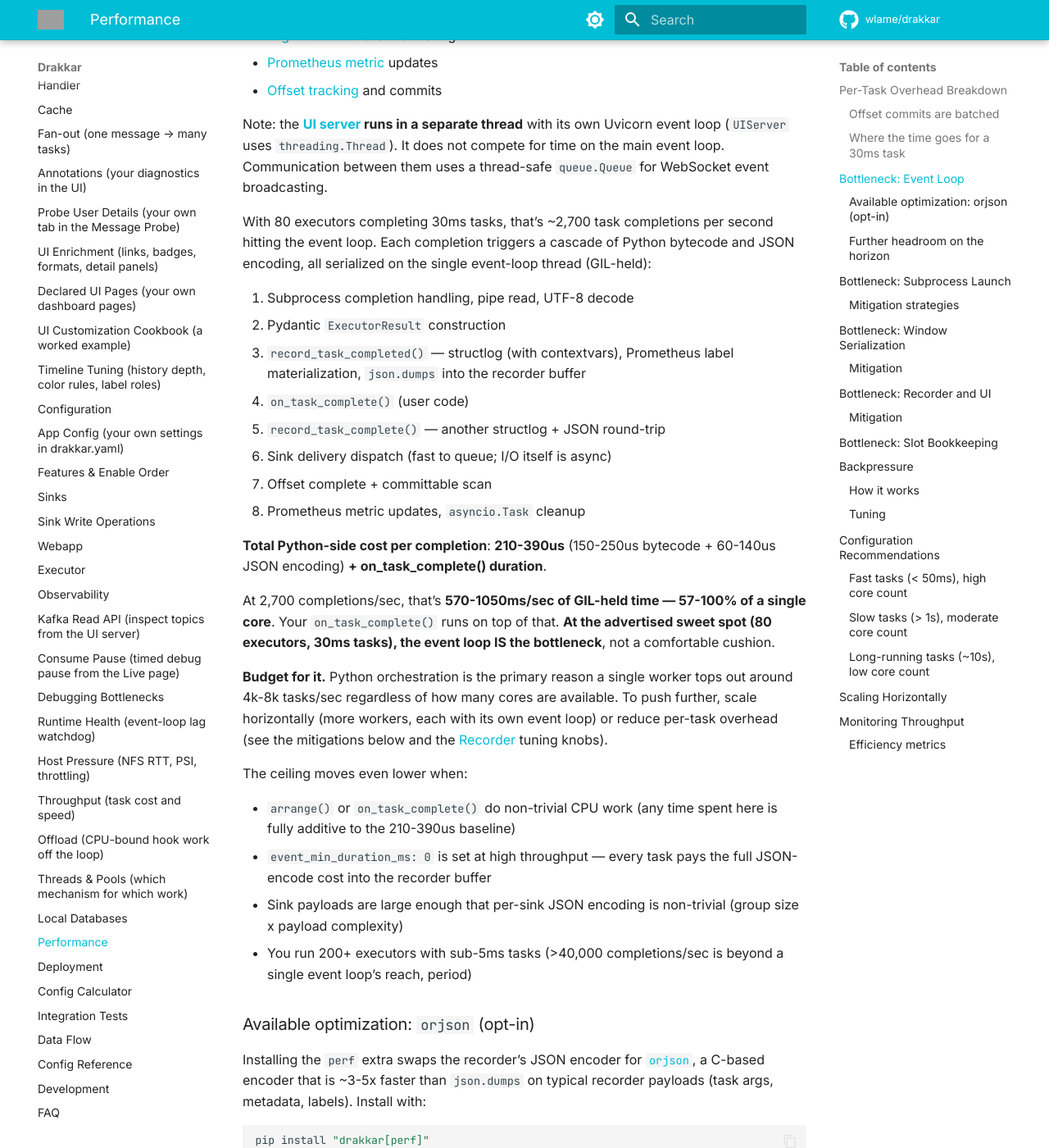
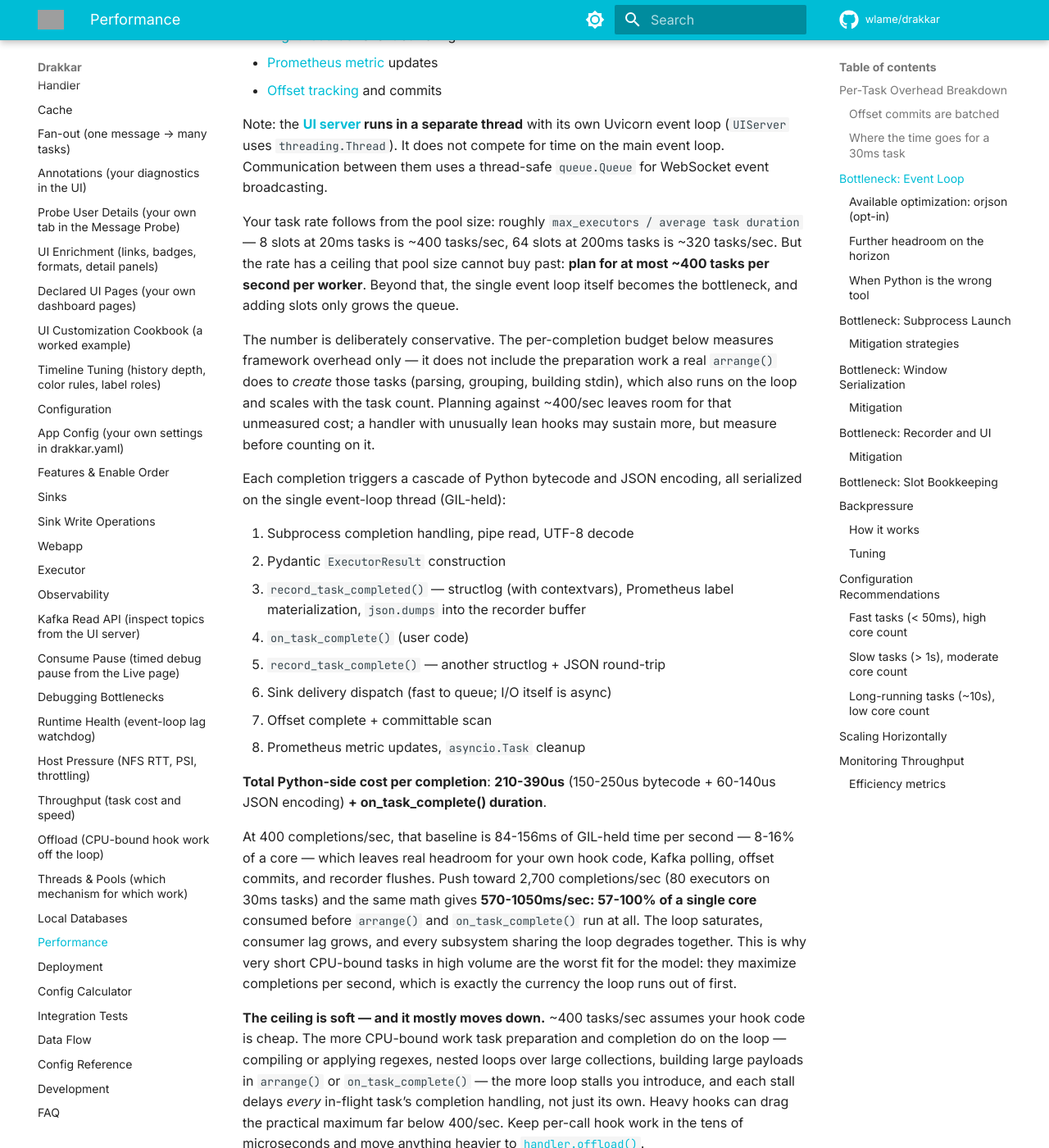
Before and after one commit to wlame/drakkar, an MkDocs documentation site: the page built from docs/performance.md, in a window 1280 px wide and 1400 px high, scrolled down 3419 px. Shown: the whole window at 82% size. Built offline with MkDocs 1.6.1 and Material for MkDocs 9.7.7, drawn with Linux system fonts in a browser that asks for light colours; comment, search, counter and statistics services are not loaded; some of the changed text lies outside the part shown; grey boxes are pictures that could not be loaded.

Commit message:
Document a conservative ~400 tasks/s per-worker ceiling across the performance docs, FAQ, and config calculator.

````diff
--- a/docs/performance.md
+++ b/docs/performance.md
@@ -116,10 +116,23 @@ Uvicorn event loop (`UIServer` uses `threading.Thread`). It does not
 compete for time on the main event loop. Communication between them uses
 a thread-safe `queue.Queue` for WebSocket event broadcasting.
 
-With 80 executors completing 30ms tasks, that's ~2,700 task
-completions per second hitting the event loop. Each completion triggers
-a cascade of Python bytecode and JSON encoding, all serialized on the
-single event-loop thread (GIL-held):
+Your task rate follows from the pool size: roughly
+`max_executors / average task duration` — 8 slots at 20ms tasks is
+~400 tasks/sec, 64 slots at 200ms tasks is ~320 tasks/sec. But the
+rate has a ceiling that pool size cannot buy past: **plan for at most
+~400 tasks per second per worker**. Beyond that, the single event loop
+itself becomes the bottleneck, and adding slots only grows the queue.
+
+The number is deliberately conservative. The per-completion budget
+below measures framework overhead only — it does not include the
+preparation work a real `arrange()` does to *create* those tasks
+(parsing, grouping, building stdin), which also runs on the loop and
+scales with the task count. Planning against ~400/sec leaves room for
+that unmeasured cost; a handler with unusually lean hooks may sustain
+more, but measure before counting on it.
+
+Each completion triggers a cascade of Python bytecode and JSON
+encoding, all serialized on the single event-loop thread (GIL-held):
 
 1. Subprocess completion handling, pipe read, UTF-8 decode
 2. Pydantic `ExecutorResult` construction
@@ -134,28 +147,39 @@ single event-loop thread (GIL-held):
 **Total Python-side cost per completion**: **210-390us**
 (150-250us bytecode + 60-140us JSON encoding) **+ on_task_complete() duration**.
 
-At 2,700 completions/sec, that's **570-1050ms/sec of GIL-held time —
-57-100% of a single core**. Your `on_task_complete()` runs on top of
-that. **At the advertised sweet spot (80 executors, 30ms tasks), the
-event loop IS the bottleneck**, not a comfortable cushion.
+At 400 completions/sec, that baseline is 84-156ms of GIL-held time per
+second — 8-16% of a core — which leaves real headroom for your own hook
+code, Kafka polling, offset commits, and recorder flushes. Push toward
+2,700 completions/sec (80 executors on 30ms tasks) and the same math
+gives **570-1050ms/sec: 57-100% of a single core** consumed before
+`arrange()` and `on_task_complete()` run at all. The loop saturates,
+consumer lag grows, and every subsystem sharing the loop degrades
+together. This is why very short CPU-bound tasks in high volume are the
+worst fit for the model: they maximize completions per second, which is
+exactly the currency the loop runs out of first.
 
-**Budget for it.** Python orchestration is the primary reason a single
-worker tops out around 4k-8k tasks/sec regardless of how many cores are
-available. To push further, scale horizontally (more workers, each with
-its own event loop) or reduce per-task overhead (see the mitigations
-below and the [Recorder](#bottleneck-recorder-and-ui) tuning
-knobs).
+**The ceiling is soft — and it mostly moves down.** ~400 tasks/sec
+assumes your hook code is cheap. The more CPU-bound work task
+preparation and completion do on the loop — compiling or applying
+regexes, nested loops over large collections, building large payloads
+in `arrange()` or `on_task_complete()` — the more loop stalls you
+introduce, and each stall delays *every* in-flight task's completion
+handling, not just its own. Heavy hooks can drag the practical maximum
+far below 400/sec. Keep per-call hook work in the tens of microseconds
+and move anything heavier to
+[`handler.offload()`](handler.md#offloading-cpu-bound-work).
 
-The ceiling moves even lower when:
+The ceiling also drops when:
 
-- `arrange()` or `on_task_complete()` do non-trivial CPU work (any
-  time spent here is fully additive to the 210-390us baseline)
 - `event_min_duration_ms: 0` is set at high throughput — every task
   pays the full JSON-encode cost into the recorder buffer
 - Sink payloads are large enough that per-sink JSON encoding is
   non-trivial (group size x payload complexity)
-- You run 200+ executors with sub-5ms tasks (>40,000 completions/sec is
-  beyond a single event loop's reach, period)
+
+**To go faster, add workers, not slots.** Each worker brings its own
+event loop, so cluster throughput scales horizontally (see
+[Scaling Horizontally](#scaling-horizontally)). On a large host, run
+several workers side by side rather than one worker with a huge pool.
 
 ### Available optimization: `orjson` (opt-in)
 
@@ -174,8 +198,9 @@ not installed. **Output bytes are identical across both paths** (same
 sort-key order, compact separators, UTF-8) so the on-disk recorder DB
 stays stable whether or not the extra is present.
 
-Recommended at **> 1k tasks/sec/worker**; below that, the stdlib
-encoder is fast enough that the gain is not measurable.
+Recommended once a worker runs in the upper part of its envelope
+(roughly **> 200 tasks/sec**); below that, the stdlib encoder is fast
+enough that the gain is not measurable.
 
 ### Further headroom on the horizon
 
@@ -189,10 +214,26 @@ changing the execution model:
   buffer; serialization happens off-thread and doesn't hold the GIL
   during the I/O-free encoding fast path.
 
-Combined with `orjson`, this should unlock the 4k-8k tasks/sec/worker
-ceiling. It is scoped for a later phase — today the honest guidance
-is "install the `perf` extra, then scale horizontally once one worker
-saturates".
+Combined with `orjson`, this buys back part of the per-completion
+budget — but it does not change the architecture. Orchestration stays
+serialized on one loop, so treat these gains as extra headroom *within*
+the ~400 tasks/sec envelope, not as a path to multiples of it. Today
+the honest guidance is "install the `perf` extra, then scale
+horizontally once one worker saturates".
+
+### When Python is the wrong tool
+
+If your workload is inherently high-rate, small, CPU-bound tasks —
+thousands per second of 5-20ms work — no amount of tuning makes a
+single Python event loop comfortable, and the right fix may be a
+different runtime rather than more workers. A Go implementation of
+Drakkar (`drakkar-go`) exists with a byte-for-byte identical surface —
+same config format, same wire contracts, same HTTP API — though it is
+not yet publicly released. Go's runtime schedules orchestration across
+all cores instead of one GIL-held loop, which suits exactly this
+profile. If you are hitting the per-worker ceiling with short CPU-bound
+tasks, consider porting your business logic; the framework surface you
+would port it to is the same one documented here.
 
 ---
 
@@ -283,8 +324,8 @@ blocks the partition pipeline for the duration of that call.
 ## Bottleneck: Recorder and UI
 
 With `event_min_duration_ms: 0` (default), every task writes events to
-the SQLite buffer. See [Duration Thresholds](observability.md#duration-thresholds) for the full reference on these settings. At 2,700 tasks/sec (80 workers, 30ms tasks), that's
-~8,000 events/sec (started + completed + consumed), flushed to SQLite
+the SQLite buffer. See [Duration Thresholds](observability.md#duration-thresholds) for the full reference on these settings. At the ~400 tasks/sec per-worker ceiling, that's
+~1,200 events/sec (started + completed + consumed), flushed to SQLite
 every `flush_interval_seconds`. The flush itself is a batch INSERT that
 takes ~10-50ms for 10,000 rows.
 
@@ -318,8 +359,8 @@ the fast majority.
 A minor detail that matters at extreme scale: after each task completes,
 the executor pool runs `self._available_slots.sort()` (line 82 of
 `executor.py`). With `max_executors: 80`, this sorts a list of up to
-80 integers on every task completion. At 2,700 completions/sec, that's
-2,700 sorts/sec -- still fast (80-element sort is ~1us), but it's
+80 integers on every task completion. At 400 completions/sec, that's
+400 sorts/sec -- still fast (80-element sort is ~1us), but it's
 there.
 
 ---
@@ -381,7 +422,7 @@ to buffer more in memory.
 
 ```yaml
 executor:
-  max_executors: 64              # match available cores, leave headroom
+  max_executors: 16              # the ~400 tasks/sec loop ceiling binds before core count
   window_size: 200             # larger windows for batching opportunity
   task_timeout_seconds: 30     # short timeout for fast tasks
   backpressure_high_multiplier: 16
@@ -401,7 +442,7 @@ ui:
 
 | Setting | Rationale |
 |---------|-----------|
-| `max_executors: 64` | On an 80-core machine, leave ~16 cores for the event loop, OS, Kafka consumer, and sink I/O. Going higher adds contention without benefit. |
+| `max_executors: 16` | With fast tasks, the event-loop ceiling (~400 tasks/sec, see [Bottleneck: Event Loop](#bottleneck-event-loop)) binds before core count: ~400 x average task duration is all the slots one worker can drain. At p80=40ms that is ~16 slots — more would complete tasks faster than the loop can orchestrate. On a big machine, run several workers per host instead of one worker with a larger pool. |
 | `window_size: 200` | With fast tasks, larger windows let `arrange()` batch more messages per subprocess. Even without batching, larger windows reduce `arrange()` call frequency. |
 | `max_poll_records: 500` | Pull more messages per Kafka poll to keep partition queues full. Reduces poll overhead per message. |
 | `ws_min_duration_ms: 100` | Fast tasks flood the WebSocket and live UI. Hiding them reduces event loop work and browser rendering cost. |
````
Also changed, not shown: CHANGELOG.md (+13 -0 lines), docs/calculator.md (+14 -2 lines), docs/faq.md (+9 -5 lines).
